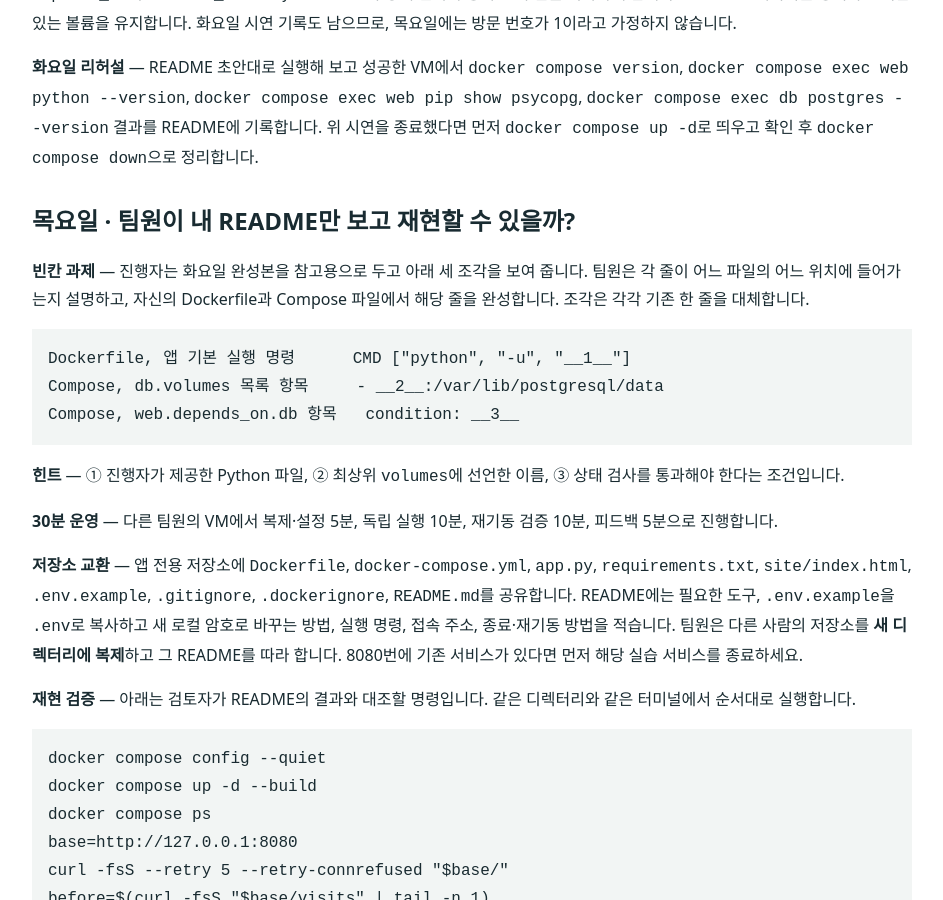
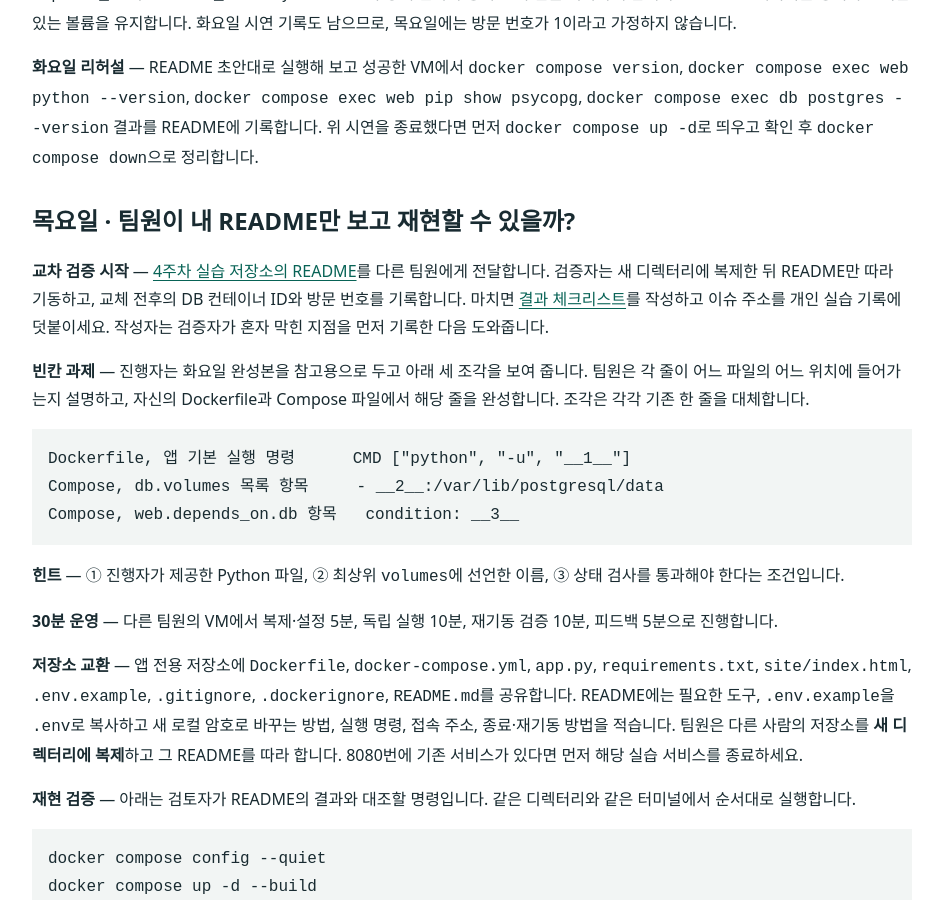
Before and after one commit to wjsworud1025/linux-study, a Jekyll site: the page built from _posts/2026-12-15-week4-compose-project.md, in a window 1280 px wide and 900 px high, scrolled down 4704 px. Shown: the whole window, without its empty margins (168-1111 px from the left). Built offline with Jekyll 4.4.1, drawn with Linux system fonts in a browser that asks for light colours.

Commit message:
Link week four cross-check README and results checklist

````diff
--- a/_posts/2026-12-15-week4-compose-project.md
+++ b/_posts/2026-12-15-week4-compose-project.md
@@ -173,6 +173,8 @@ docker compose down
 
 ## 목요일 · 팀원이 내 README만 보고 재현할 수 있을까?
 
+**교차 검증 시작** — [4주차 실습 저장소의 README](https://github.com/wjsworud1025/linux-study-week4-lab#readme)를 다른 팀원에게 전달합니다. 검증자는 새 디렉터리에 복제한 뒤 README만 따라 기동하고, 교체 전후의 DB 컨테이너 ID와 방문 번호를 기록합니다. 마치면 [결과 체크리스트](https://github.com/wjsworud1025/linux-study-week4-lab/issues/new?template=cross-check.md)를 작성하고 이슈 주소를 개인 실습 기록에 덧붙이세요. 작성자는 검증자가 혼자 막힌 지점을 먼저 기록한 다음 도와줍니다.
+
 **빈칸 과제** — 진행자는 화요일 완성본을 참고용으로 두고 아래 세 조각을 보여 줍니다. 팀원은 각 줄이 어느 파일의 어느 위치에 들어가는지 설명하고, 자신의 Dockerfile과 Compose 파일에서 해당 줄을 완성합니다. 조각은 각각 기존 한 줄을 대체합니다.
 
 ```text
````
